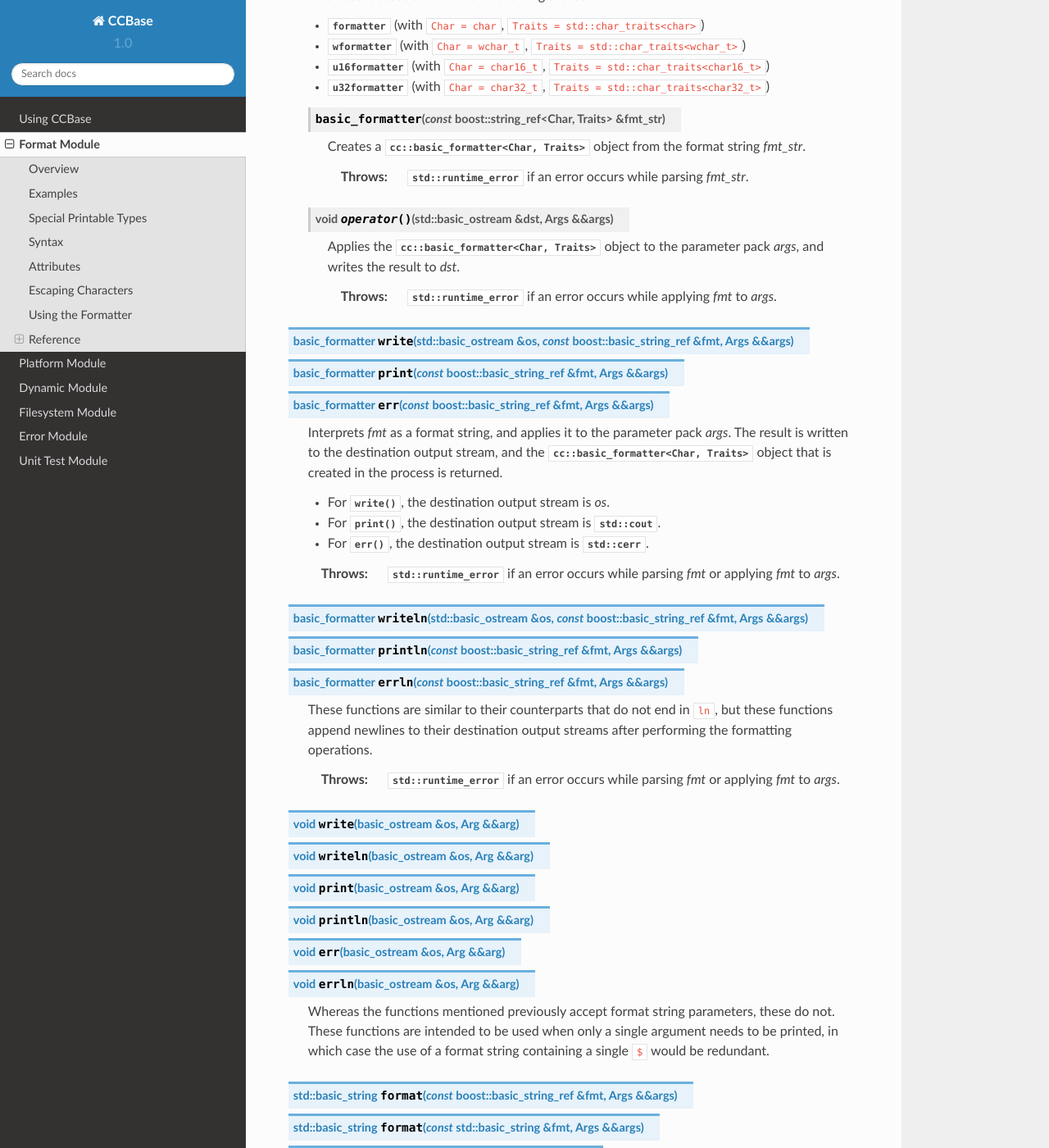
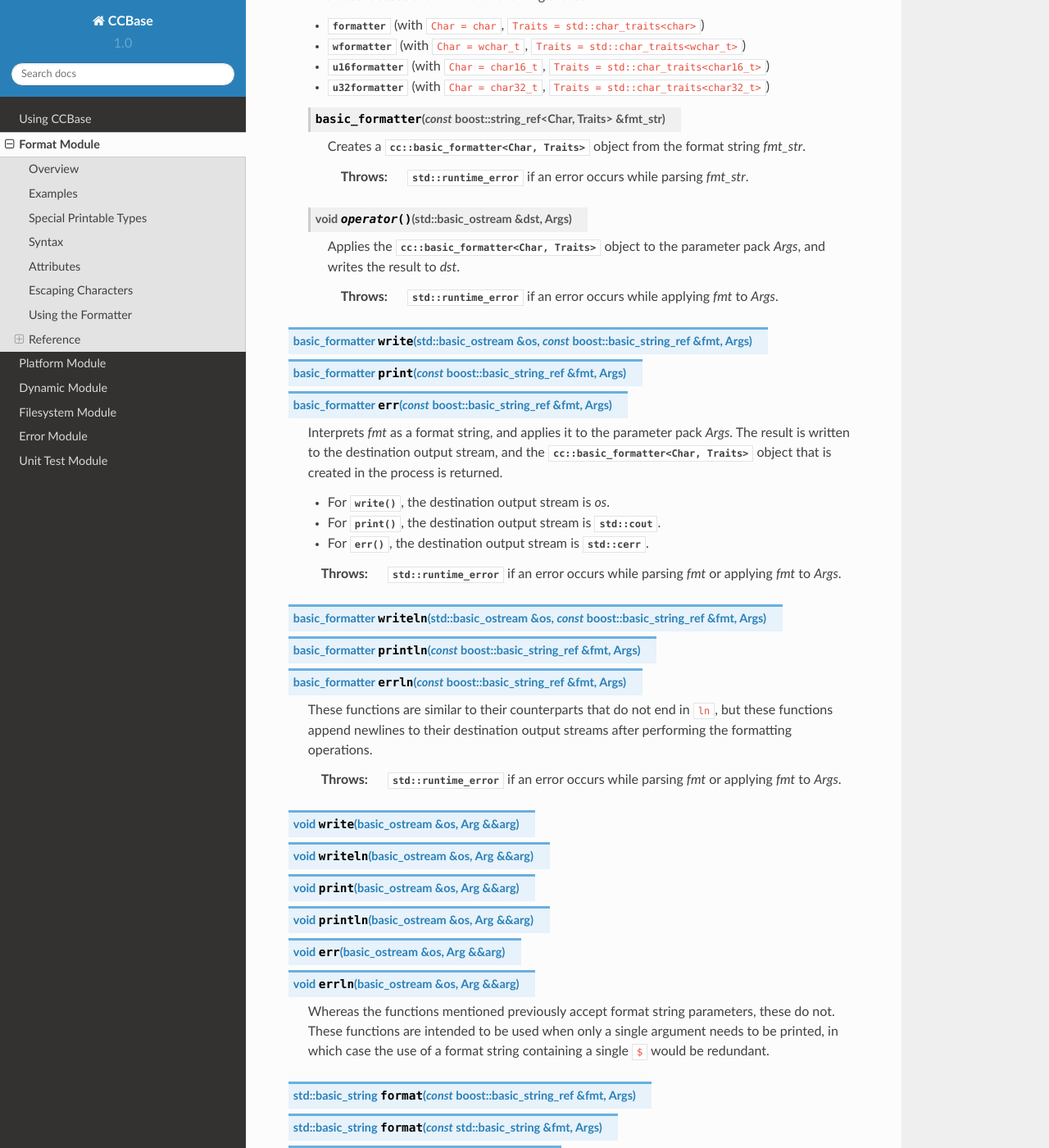
Before and after one commit to adityaramesh/ccbase, a Sphinx documentation site: the page built from docs/format.rst, in a window 1280 px wide and 1400 px high, scrolled down 5980 px. Shown: the whole window at 82% size. Built offline with Sphinx 7.4.7 and the Read the Docs theme 2.0.0, drawn with Linux system fonts in a browser that asks for light colours; some of the changed text lies outside the part shown.

Commit message:
Changed Args&& args to Args.

```diff
--- a/docs/format.rst
+++ b/docs/format.rst
@@ -317,36 +317,36 @@ when compiled with GCC.
 
       :throws: |runtime_error| if an error occurs while parsing *fmt_str*.
 
-   .. function:: void operator()(std::basic_ostream& dst, Args&& args)
+   .. function:: void operator()(std::basic_ostream& dst, Args)
 
-      Applies the |basic_formatter| object to the parameter pack *args*, and
+      Applies the |basic_formatter| object to the parameter pack *Args*, and
       writes the result to *dst*.
 
-      :throws: |runtime_error| if an error occurs while applying *fmt* to *args*.
+      :throws: |runtime_error| if an error occurs while applying *fmt* to *Args*.
 
-.. function:: basic_formatter write(std::basic_ostream& os, const boost::basic_string_ref& fmt, Args&& args)
-              basic_formatter print(const boost::basic_string_ref& fmt, Args&& args)
-              basic_formatter err(const boost::basic_string_ref& fmt, Args&& args)
+.. function:: basic_formatter write(std::basic_ostream& os, const boost::basic_string_ref& fmt, Args)
+              basic_formatter print(const boost::basic_string_ref& fmt, Args)
+              basic_formatter err(const boost::basic_string_ref& fmt, Args)
 
     Interprets *fmt* as a format string, and applies it to the parameter pack
-    *args*. The result is written to the destination output stream, and the
+    *Args*. The result is written to the destination output stream, and the
     |basic_formatter| object that is created in the process is returned.
 
     - For :func:`write`, the destination output stream is *os*.
     - For :func:`print`, the destination output stream is :type:`std::cout`.
     - For :func:`err`, the destination output stream is :type:`std::cerr`.
 
-    :throws: |runtime_error| if an error occurs while parsing *fmt* or applying *fmt* to *args*.
+    :throws: |runtime_error| if an error occurs while parsing *fmt* or applying *fmt* to *Args*.
 
-.. function:: basic_formatter writeln(std::basic_ostream& os, const boost::basic_string_ref& fmt, Args&& args)
-              basic_formatter println(const boost::basic_string_ref& fmt, Args&& args)
-              basic_formatter errln(const boost::basic_string_ref& fmt, Args&& args)
+.. function:: basic_formatter writeln(std::basic_ostream& os, const boost::basic_string_ref& fmt, Args)
+              basic_formatter println(const boost::basic_string_ref& fmt, Args)
+              basic_formatter errln(const boost::basic_string_ref& fmt, Args)
 
     These functions are similar to their counterparts that do not end in ``ln``,
     but these functions append newlines to their destination output streams
     after performing the formatting operations.
 
-    :throws: |runtime_error| if an error occurs while parsing *fmt* or applying *fmt* to *args*.
+    :throws: |runtime_error| if an error occurs while parsing *fmt* or applying *fmt* to *Args*.
 
 .. function:: void write(basic_ostream& os, Arg&& arg)
               void writeln(basic_ostream& os, Arg&& arg)
@@ -360,22 +360,22 @@ when compiled with GCC.
     argument needs to be printed, in which case the use of a format string
     containing a single ``$`` would be redundant.
 
-.. function:: std::basic_string format(const boost::basic_string_ref& fmt, Args&& args)
-              std::basic_string format(const std::basic_string& fmt, Args&& args)
-              std::basic_string format(const CharT* fmt, Args&& args)
+.. function:: std::basic_string format(const boost::basic_string_ref& fmt, Args)
+              std::basic_string format(const std::basic_string& fmt, Args)
+              std::basic_string format(const CharT* fmt, Args)
 
 
     Interprets *fmt* as a format string, and applies it to the parameter pack
-    *args*. The result is returned as a |basic_string|.
+    *Args*. The result is returned as a |basic_string|.
 
-    :throws: |runtime_error| if an error occurs while parsing *fmt* or applying *fmt* to *args*.
+    :throws: |runtime_error| if an error occurs while parsing *fmt* or applying *fmt* to *Args*.
 
-.. function:: std::basic_string formatln(const boost::basic_string_ref& fmt, Args&& args)
-              std::basic_string formatln(const std::basic_string& fmt, Args&& args)
-              std::basic_string formatln(const CharT* fmt, Args&& args)
+.. function:: std::basic_string formatln(const boost::basic_string_ref& fmt, Args)
+              std::basic_string formatln(const std::basic_string& fmt, Args)
+              std::basic_string formatln(const CharT* fmt, Args)
 
     These functions are similar to their counterparts that do not end in ``ln``,
     but these functions append newlines to the output strings after performing
     the formatting operations.
 
-    :throws: |runtime_error| if an error occurs while parsing *fmt* or applying *fmt* to *args*.
+    :throws: |runtime_error| if an error occurs while parsing *fmt* or applying *fmt* to *Args*.
```
